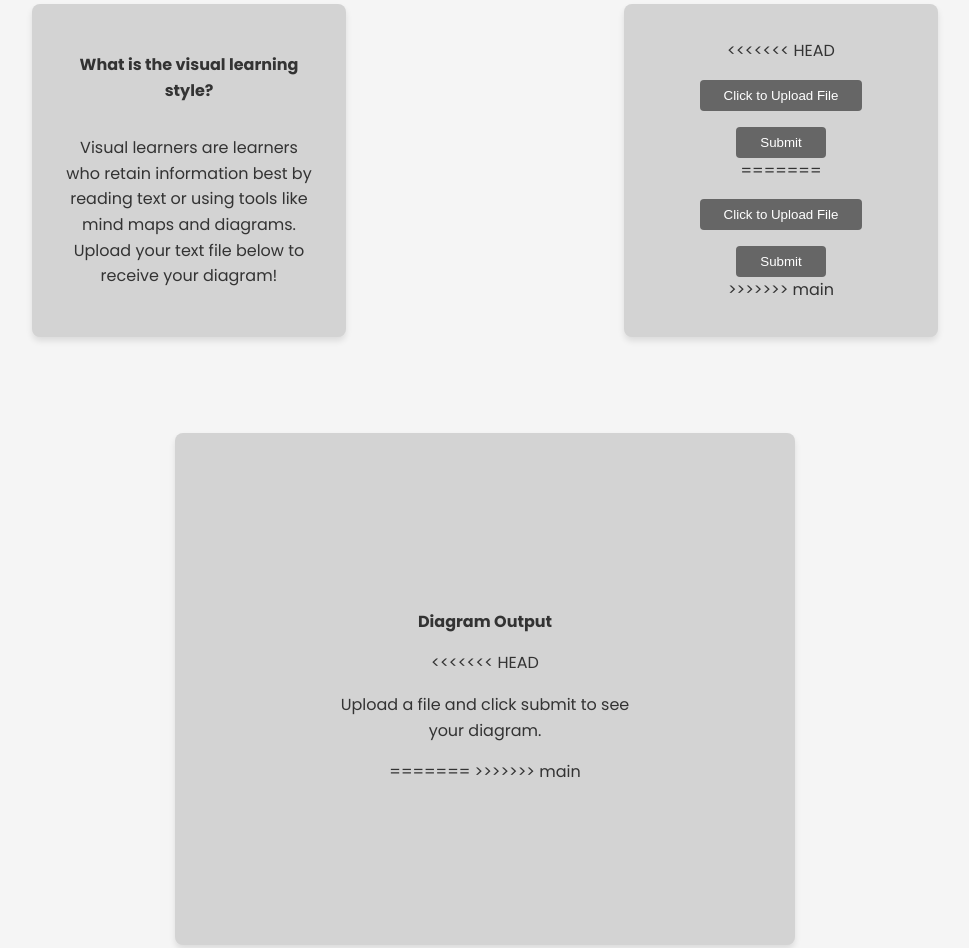
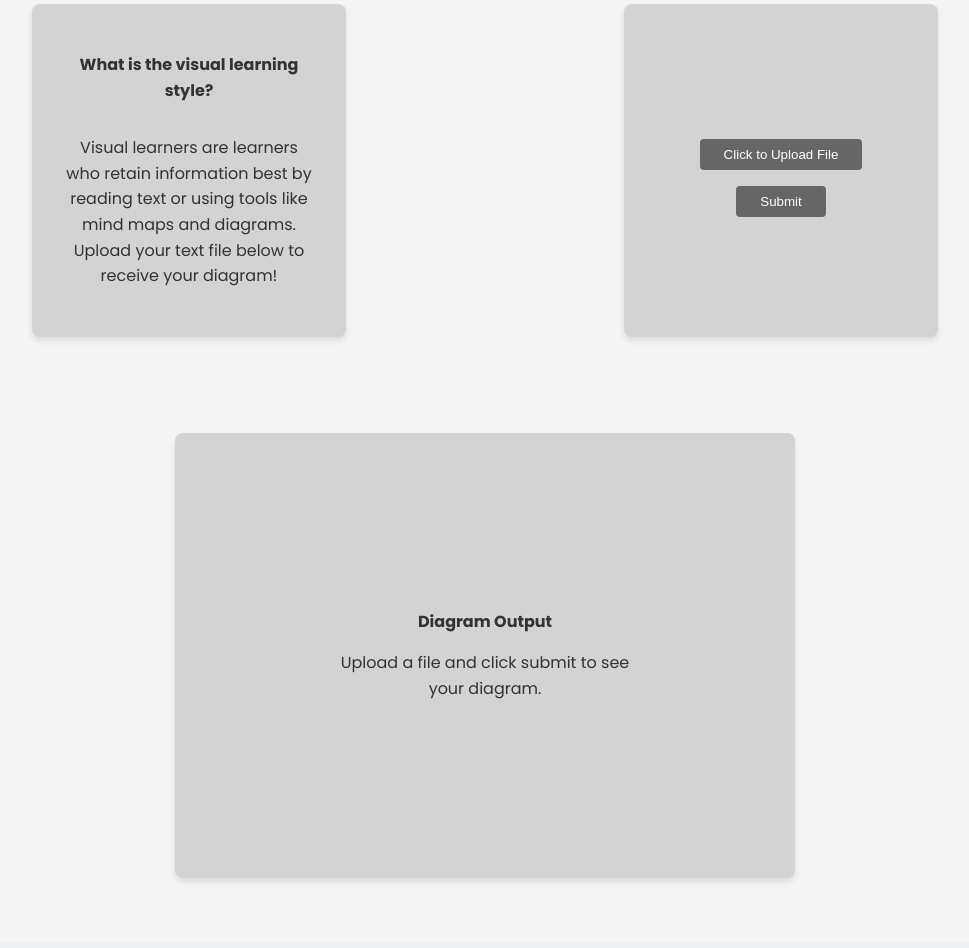
Before and after one commit to CS222-UIUC/main-project-team-38_learn_fuse, a website: page views/visual.html in a window 1280 px wide. Shown: the part 358-1306 px from the top of the page, without its empty margins (155-1124 px from the left). Drawn offline with nearby package versions, Linux system fonts and the light colour scheme; files that its build step writes are made by us from their sources; files whose address does not match are found by name.

Commit message:
More edits

```diff
--- a/Docs/quiz.txt
+++ b/Docs/quiz.txt
@@ -17,7 +17,7 @@ b. Looking at or creating a mind-map that presents the information in a way in w
 c. Reviewing recordings of the video being explained or asking others to explain it to you A
 d. Reviewing the outcomes of experiments or demonstrations or using props to re-do them K
 
-Q4: When given a list of instructors or directions to follow, how do you approach them?
+Q4: When given a list of instructions or directions to follow, how do you approach them?
 a. Find out the end-goal of the task and then figure things out as you go along the process through trial and error K
 b. Take notes of key things to remember and use them to complete the task S
 c. Look at or create diagrams about the process to build or execute whatever is outlined to guide you through the task V
--- a/views/visual.html
+++ b/views/visual.html
@@ -53,15 +53,10 @@
         </div>
 
         <div class="input-box">
-<<<<<<< HEAD
             <input type="file" id="fileInput" accept=".txt" style="display:none;" />
 
           <button class="button-style" id="uploadButton">Click to Upload File</button>
           <button class="button-style" id="submitButton" disabled>Submit</button>
-=======
-          <button class="button-style">Click to Upload File</button>
-          <button class="button-style">Submit</button>
->>>>>>> main
         </div>
       </div>
     </section>
@@ -69,10 +64,7 @@
     <section class="auditory-recommendations">
       <div class="recommendation-box">
         <p><b>Diagram Output</b></p>
-<<<<<<< HEAD
         <p id="output-text">Upload a file and click submit to see your diagram.</p>
-=======
->>>>>>> main
       </div>
     </section>
 
@@ -125,9 +117,6 @@
       <a href="#">Privacy Policy</a> | <a href="#">Terms of Service</a>
     </p>
   </footer>
-<<<<<<< HEAD
   <script src="visual.js"></script>
 
-=======
->>>>>>> main
 </body>
```
